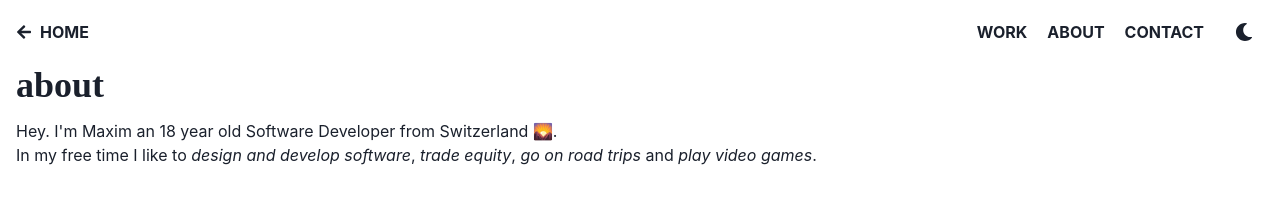
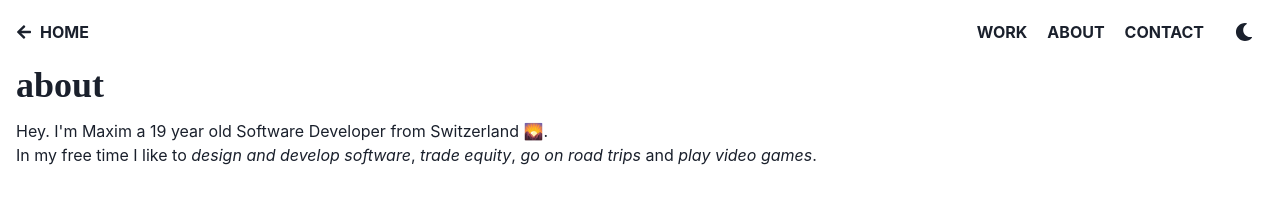
Before and after one commit to MHuesler/portfolio2022, a Next.js app: page /about in a window 1280 px wide. Shown: the top 209 px of the page. Built offline with nearby package versions, Linux system fonts and the light colour scheme.

Commit message:
birthday :>

```diff
--- a/pages/about.tsx
+++ b/pages/about.tsx
@@ -17,7 +17,7 @@ const About: NextPage = () => {
                     <Container maxW={'container.xl'}>
                         <Heading as={'h1'} mb={3}>about</Heading>
                         <Box mb={10}>
-                            <Text>Hey. I&apos;m Maxim an 18 year old Software Developer from Switzerland 🌄.</Text>
+                            <Text>Hey. I&apos;m Maxim a 19 year old Software Developer from Switzerland 🌄.</Text>
                             <Text>In my free time I like to <i>design and develop software</i>, <i>trade equity</i>, <i>go on road trips</i> and <i>play video games</i>.</Text>
                         </Box>
                         <Box mb={10}>
```
